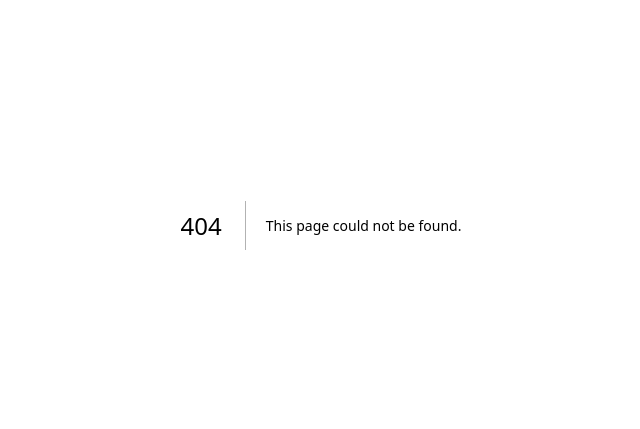
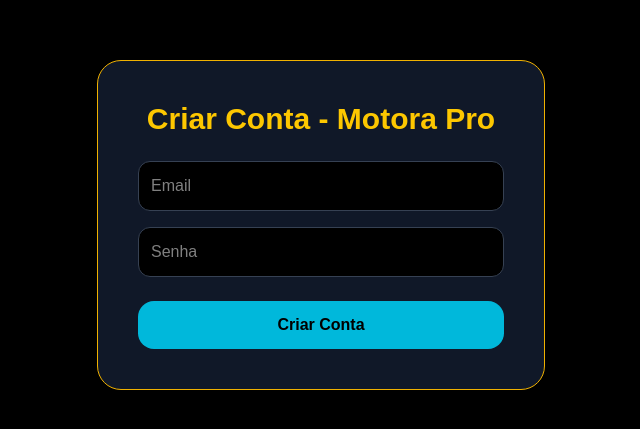
Before and after one commit to alanrony25-hash/motorapro99, a Next.js app: page /register in a window 1280 px wide. Before the commit this address had no page. Shown: the part 175-604 px from the top of the page, without its empty margins (319-959 px from the left). Built offline with nearby package versions, Linux system fonts and the light colour scheme; no server answers.

Commit message:
Adicionando link para cadastro

```diff
--- a/app/login/page.tsx
+++ b/app/login/page.tsx
@@ -32,14 +32,14 @@
         </h1>
 
         <input
-          className="w-full p-3 mb-4 rounded-xl bg-black border border-gray-700"
+          className="w-full p-3 mb-4 rounded-xl bg-black border border-gray-700 focus:outline-none focus:border-cyan-500"
           placeholder="Email"
           onChange={(e) => setEmail(e.target.value)}
         />
 
         <input
           type="password"
-          className="w-full p-3 mb-6 rounded-xl bg-black border border-gray-700"
+          className="w-full p-3 mb-6 rounded-xl bg-black border border-gray-700 focus:outline-none focus:border-cyan-500"
           placeholder="Senha"
           onChange={(e) => setPassword(e.target.value)}
         />
@@ -51,6 +51,16 @@
           Entrar
         </button>
 
+        <p className="text-center mt-6 text-gray-400">
+          Não tem conta?{" "}
+          <span
+            onClick={() => router.push("/register")}
+            className="text-cyan-400 cursor-pointer hover:underline"
+          >
+            Criar conta
+          </span>
+        </p>
+
       </div>
     </div>
   )
--- /dev/null
+++ b/app/register/page.tsx
@@ -0,0 +1,58 @@
+"use client"
+
+import { useState } from "react"
+import { useRouter } from "next/navigation"
+import { supabase } from "../lib/supabase"
+
+export default function Register() {
+  const router = useRouter()
+
+  const [email, setEmail] = useState("")
+  const [password, setPassword] = useState("")
+
+  const handleRegister = async () => {
+    const { error } = await supabase.auth.signUp({
+      email,
+      password,
+    })
+
+    if (error) {
+      alert("Erro ao cadastrar: " + error.message)
+    } else {
+      alert("Cadastro feito com sucesso! Faça login.")
+      router.push("/login")
+    }
+  }
+
+  return (
+    <div className="min-h-screen bg-black text-white flex items-center justify-center">
+      <div className="bg-gray-900 p-10 rounded-3xl border border-yellow-500 w-full max-w-md">
+
+        <h1 className="text-3xl font-bold text-yellow-400 mb-6 text-center">
+          Criar Conta - Motora Pro
+        </h1>
+
+        <input
+          className="w-full p-3 mb-4 rounded-xl bg-black border border-gray-700"
+          placeholder="Email"
+          onChange={(e) => setEmail(e.target.value)}
+        />
+
+        <input
+          type="password"
+          className="w-full p-3 mb-6 rounded-xl bg-black border border-gray-700"
+          placeholder="Senha"
+          onChange={(e) => setPassword(e.target.value)}
+        />
+
+        <button
+          onClick={handleRegister}
+          className="w-full py-3 bg-cyan-500 text-black font-bold rounded-2xl hover:scale-105 transition"
+        >
+          Criar Conta
+        </button>
+
+      </div>
+    </div>
+  )
+}
```
